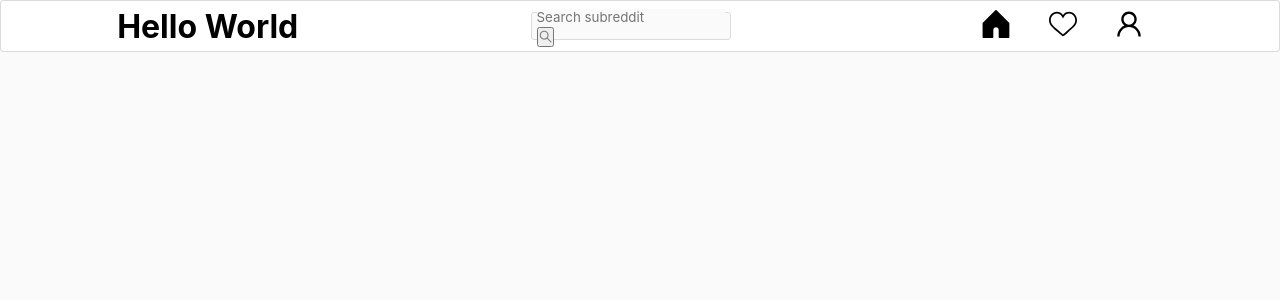
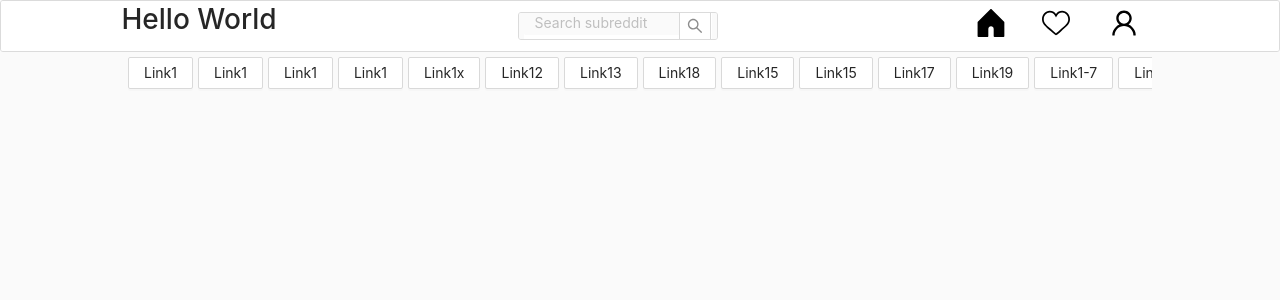
Before and after one commit to omri08/redditgram, a React (Create React App) app in the folder client/: page / in a window 1280 px wide. Shown: the top 300 px of the page. Built offline with nearby package versions, Linux system fonts and the light colour scheme; no server answers.

Commit message:
Added inital NavBar Componenet

```diff
--- a/client/package.json
+++ b/client/package.json
@@ -10,6 +10,7 @@
     "axios": "^0.20.0",
     "node-sass": "^4.14.1",
     "react": "^16.13.1",
+    "react-custom-scroll": "^4.2.1",
     "react-dom": "^16.13.1",
     "react-router-dom": "^5.2.0",
     "react-scripts": "3.4.3"
--- a/client/src/App.js
+++ b/client/src/App.js
@@ -4,7 +4,7 @@ import { AppProvider } from "./context/context";
 import Header from "./components/header/Header";
 import Home from "./pages/home/Home";
 import Loved from "./pages/loved/Loved";
-
+import "antd/dist/antd.css";
 import "./App.scss";
 
 function App() {
--- a/client/src/App.scss
+++ b/client/src/App.scss
@@ -5,6 +5,7 @@
   box-sizing: border-box;
   font-family: -apple-system, system-ui, BlinkMacSystemFont, "Segoe UI", Roboto,
     "Helvetica Neue", Arial, sans-serif;
+  overflow-x: hidden;
 }
 
 .App {
--- a/client/src/components/header/Header.module.scss
+++ b/client/src/components/header/Header.module.scss
@@ -23,10 +23,6 @@
       background-color: $gray;
     }
 
-    svg {
-      color: gray;
-    }
-
     @media only screen and (max-width: 640px) {
       display: none;
     }
@@ -36,11 +32,14 @@
     display: flex;
     width: 200px;
     justify-content: space-around;
-
     svg {
       width: 28px;
       height: 28px;
       fill: black;
     }
   }
+
+  span {
+    background-color: white;
+  }
 }
--- /dev/null
+++ b/client/src/components/navBar/NavBar.js
@@ -0,0 +1,29 @@
+import React from "react";
+import { Button } from "antd";
+import styles from "./NavBar.module.scss";
+
+function NavBar() {
+  return (
+    <div className={styles.container}>
+      <Button className={styles.btn}>Link1</Button>
+      <Button className={styles.btn}>Link1</Button>
+      <Button className={styles.btn}>Link1</Button>
+      <Button className={styles.btn}>Link1</Button>
+      <Button className={styles.btn}>Link1x</Button>
+      <Button className={styles.btn}>Link12</Button>
+      <Button className={styles.btn}>Link13</Button>
+      <Button className={styles.btn}>Link18</Button>
+      <Button className={styles.btn}>Link15</Button>
+      <Button className={styles.btn}>Link15</Button>
+      <Button className={styles.btn}>Link17</Button>
+      <Button className={styles.btn}>Link19</Button>
+      <Button className={styles.btn}>Link1-7</Button>
+      <Button className={styles.btn}>Link1-7</Button>
+      <Button className={styles.btn}>Link1-7</Button>
+      <Button className={styles.btn}>Link1-7</Button>
+      <Button className={styles.btn}>Link1-7</Button>
+    </div>
+  );
+}
+
+export default NavBar;
--- /dev/null
+++ b/client/src/components/navBar/NavBar.module.scss
@@ -0,0 +1,18 @@
+@import "../../assets/styles/colors.scss";
+@import "../../assets/styles/basics.scss";
+
+.container {
+  width: 80vw;
+  height: 8vh;
+
+  display: flex;
+  flex-wrap: nowrap;
+  overflow-x: scroll;
+  -webkit-overflow-scrolling: touch;
+  -ms-overflow-style: -ms-autohiding-scrollbar;
+  gap: 5px;
+
+  .btn {
+    scroll-snap-align: start;
+  }
+}
--- a/client/src/pages/home/Home.js
+++ b/client/src/pages/home/Home.js
@@ -1,6 +1,9 @@
 import React, { useEffect } from "react";
 import { useAppState, useAppDispatch } from "../../context/context";
 import { getPosts } from "../../utils/api";
+import NavBar from "../../components/navBar/NavBar";
+import styles from "./Home.module.scss";
+
 function Home() {
   const { loading } = useAppState();
   const dispatch = useAppDispatch();
@@ -9,7 +12,11 @@ function Home() {
     getPosts(dispatch, "/posts/aww");
   });
 
-  return <div></div>;
+  return (
+    <div className={styles.container}>
+      <NavBar />
+    </div>
+  );
 }
 
 export default Home;
--- /dev/null
+++ b/client/src/pages/home/Home.module.scss
@@ -0,0 +1,10 @@
+@import "../../assets/styles/colors.scss";
+@import "../../assets/styles/basics.scss";
+
+.container {
+  width: 100vw;
+  padding: 5px;
+  min-height: calc(92vh - 5px);
+  display: flex;
+  justify-content: center;
+}
```
Also changed, not shown: 1 other file (tests, documents, lock files or other folders).
